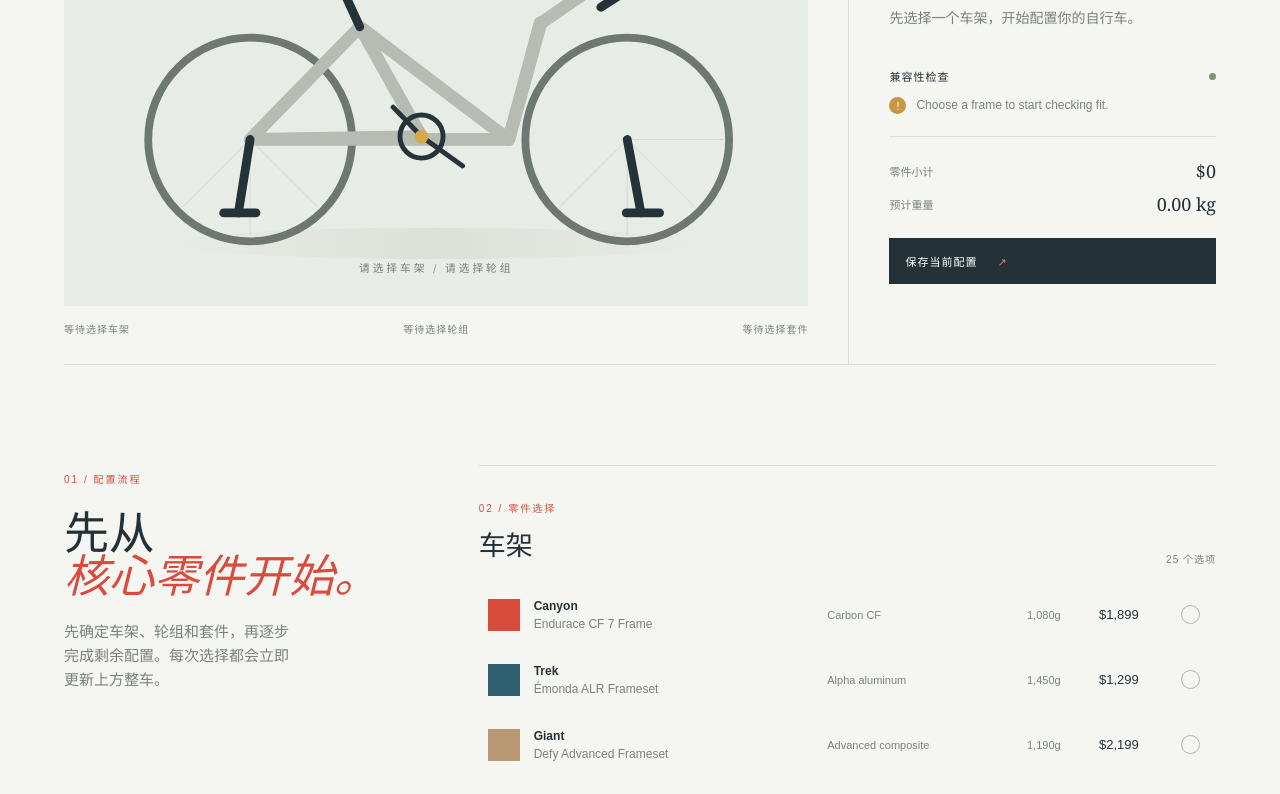
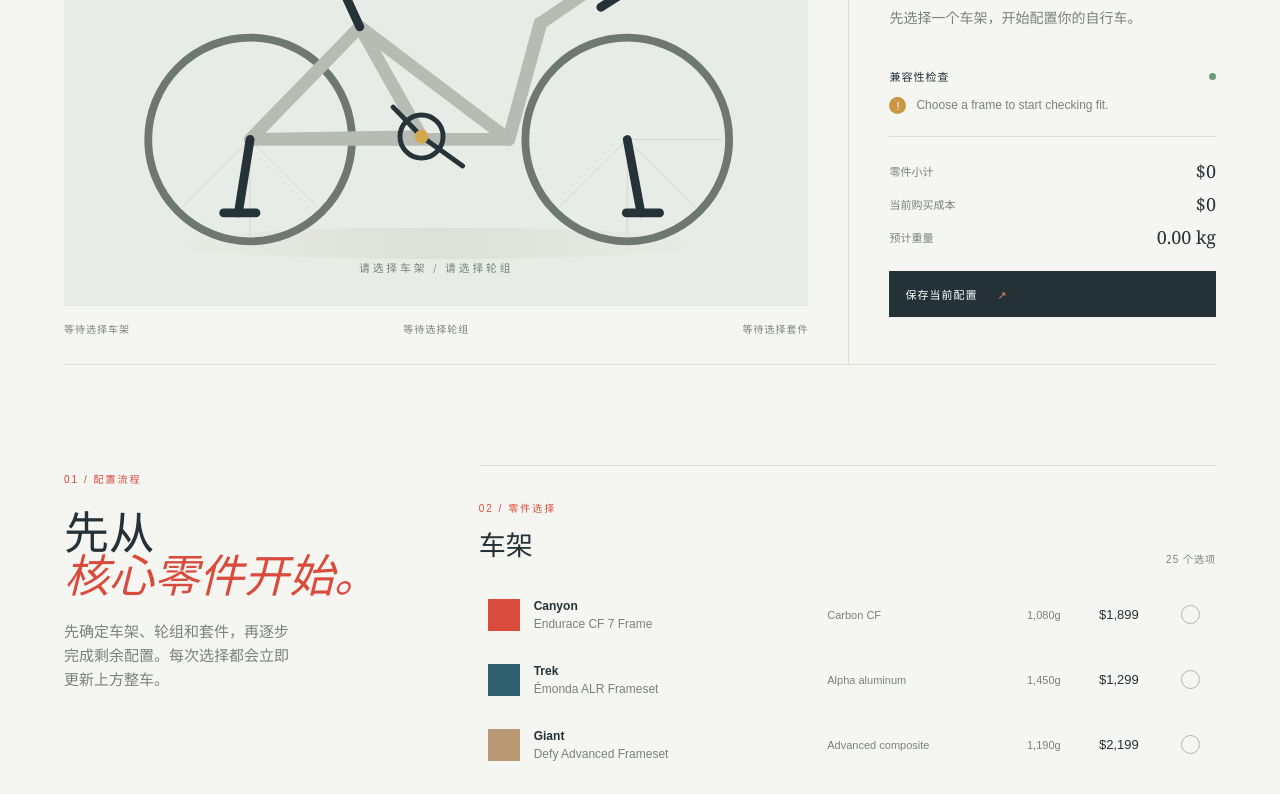
Before and after one commit to Evanwang0405/bikeshop, a Next.js app: page / in a window 1280 px wide. Shown: the part 2120-2914 px from the top of the page. Built offline with nearby package versions, Linux system fonts and the light colour scheme.

Commit message:
Add factory bike configuration workflow

```diff
--- a/src/app/page.tsx
+++ b/src/app/page.tsx
@@ -6,14 +6,14 @@ import { BikeRecommendations } from "@/components/BikeRecommendations";
 import { BrandDirectory } from "@/components/BrandDirectory";
 import { BuildSummary } from "@/components/BuildSummary";
 import { ProductSelector } from "@/components/ProductSelector";
-import { products } from "@/data/products";
+import { completeBikes, products } from "@/data/products";
 import { checkCompatibility } from "@/lib/compatibility";
 import { calculatePrice } from "@/lib/pricing";
 import { componentCategories, type BikeBuild, type ComponentCategory } from "@/types";
 import type { CompleteBike } from "@/types";
 
 const categories: ComponentCategory[] = [...componentCategories];
-const initialBuild: BikeBuild = { selections: {}, sizes: {} };
+const initialBuild: BikeBuild = { mode: "custom-build", selections: {}, sizes: {}, factorySelections: {} };
 
 export default function Home() {
   const [build, setBuild] = useState<BikeBuild>(() => {
@@ -30,18 +30,21 @@ export default function Home() {
   const tires = selected.find((item) => item?.category === "tires");
   const handlebar = selected.find((item) => item?.category === "handlebar");
   const saddle = selected.find((item) => item?.category === "saddle");
-  const summary = calculatePrice(selected);
+  const baseBike = build.baseBikeId ? completeBikes.find((bike) => bike.id === build.baseBikeId) : undefined;
+  const summary = calculatePrice(selected, baseBike?.price ?? 0, build.factorySelections);
   const results = checkCompatibility(frame, wheelset, groupset, selected);
   const choose = (category: ComponentCategory, id: string) => setBuild((current) => ({ ...current, selections: { ...current.selections, [category]: id } }));
   const chooseSize = (category: ComponentCategory, size: string) => setBuild((current) => ({ ...current, sizes: { ...current.sizes, [category]: size } }));
+  const restore = (category: ComponentCategory) => { const factoryId = build.factorySelections?.[category]; if (factoryId) choose(category, factoryId); };
+  const startFromBike = (bike: CompleteBike) => { const factorySelections = Object.fromEntries(Object.entries(bike.factoryBuild ?? {}).map(([category, reference]) => [category, reference.productId])) as Partial<Record<ComponentCategory, string>>; setRecommendedBike(bike); setBuild({ mode: "complete-bike", baseBikeId: bike.id, selections: factorySelections, sizes: {}, factorySelections }); window.setTimeout(() => document.getElementById("workshop")?.scrollIntoView({ behavior: "smooth" }), 0); };
   const save = () => { window.localStorage.setItem("bike-shop-build", JSON.stringify(build)); setSaved(true); window.setTimeout(() => setSaved(false), 1800); };
   return <main><header className="site-header"><a className="wordmark" href="#top">WORKSHOP<span>/</span></a><nav><a className="active" href="#frame">开始配置</a><a href="#complete-bikes">整车推荐</a><a href="#groupset">零件目录</a></nav><button className="header-action" onClick={save}>{saved ? "已保存" : "保存配置"}<span>↗</span></button></header>
     <div className="workshop-shell" id="top"><div className="intro"><div><span className="eyebrow">你的骑行 / 个性配置</span><h1>打造一辆<br /><em>值得骑的车。</em></h1></div><p>选择零件，细节交给我们帮你检查。</p></div>
-      <BikeRecommendations onSelect={(bike) => { setRecommendedBike(bike); document.getElementById("frame")?.scrollIntoView({ behavior: "smooth" }); }} />
+      <BikeRecommendations onSelect={startFromBike} />
       <BrandDirectory />
       {recommendedBike ? <div className="recommendation-picked"><span>推荐起点</span><strong>{recommendedBike.brand} {recommendedBike.model}</strong><span>${recommendedBike.price.toLocaleString()} · {(recommendedBike.weight / 1000).toFixed(2)} kg · {recommendedBike.groupset}</span></div> : null}
-      <div className="workshop-grid"><div className="visual-column"><BikeVisualizer frame={frame} wheelset={wheelset} groupset={groupset} tires={tires} handlebar={handlebar} saddle={saddle} /><div className="visual-caption"><span>{frame?.model ?? "等待选择车架"}</span><span>{wheelset?.model ?? "等待选择轮组"}</span><span>{groupset?.model ?? "等待选择套件"}</span></div></div><BuildSummary components={selected} results={results} subtotal={summary.partsSubtotal} weight={summary.totalWeight} onSave={save} /></div>
-      <div className="selection-area"><div className="selection-intro"><span className="eyebrow">01 / 配置流程</span><h2>先从<br /><em>核心零件开始。</em></h2><p>先确定车架、轮组和套件，再逐步完成剩余配置。每次选择都会立即更新上方整车。</p></div><div className="selectors">{categories.map((category) => <ProductSelector key={category} category={category} products={products.filter((product) => product.category === category)} selectedId={build.selections[category]} selectedSize={build.sizes?.[category]} onSelect={(id) => choose(category, id)} onSizeChange={(size) => chooseSize(category, size)} />)}</div></div>
+      <div className="workshop-grid" id="workshop"><div className="visual-column"><BikeVisualizer frame={frame} wheelset={wheelset} groupset={groupset} tires={tires} handlebar={handlebar} saddle={saddle} factoryImage={build.mode === "complete-bike" ? baseBike?.productImage?.url : undefined} /><div className="visual-caption"><span>{frame?.model ?? "等待选择车架"}</span><span>{wheelset?.model ?? "等待选择轮组"}</span><span>{groupset?.model ?? "等待选择套件"}</span></div></div><BuildSummary components={selected} results={results} factorySelections={build.factorySelections ?? {}} subtotal={summary.partsSubtotal} weight={summary.totalWeight} baseBikePrice={baseBike?.price ?? 0} modificationSpend={summary.modificationSpend} onSave={save} /></div>
+      <div className="selection-area"><div className="selection-intro"><span className="eyebrow">01 / 配置流程</span><h2>{build.mode === "complete-bike" ? <>从原厂配置，<br /><em>开始改装。</em></> : <>先从<br /><em>核心零件开始。</em></>}</h2><p>{build.mode === "complete-bike" ? `${baseBike?.brand} ${baseBike?.model} 原厂配置已载入。替换任意零件即可开始定制。` : "先确定车架、轮组和套件，再逐步完成剩余配置。每次选择都会立即更新上方整车。"}</p></div><div className="selectors">{categories.map((category) => <ProductSelector key={category} category={category} products={products.filter((product) => product.category === category)} selectedId={build.selections[category]} selectedSize={build.sizes?.[category]} factoryId={build.factorySelections[category]} onSelect={(id) => choose(category, id)} onSizeChange={(size) => chooseSize(category, size)} onRestore={() => restore(category)} />)}</div></div>
     </div><footer><span>WORKSHOP / 2026</span><span>为更远的路而造</span></footer>
   </main>;
 }
--- a/src/components/BikeVisualizer.tsx
+++ b/src/components/BikeVisualizer.tsx
@@ -2,12 +2,12 @@
 
 import type { Component } from "@/types";
 
-type BikeVisualizerProps = { frame?: Component; wheelset?: Component; groupset?: Component; tires?: Component; handlebar?: Component; saddle?: Component };
+type BikeVisualizerProps = { frame?: Component; wheelset?: Component; groupset?: Component; tires?: Component; handlebar?: Component; saddle?: Component; factoryImage?: string };
 
 const frameColors: Record<string, string> = { "frame-red": "#d94b3d", "frame-blue": "#2f6070", "frame-sand": "#b89973" };
 const wheelColors: Record<string, string> = { "wheels-carbon": "#1a252a", "wheels-deep": "#43545a", "wheels-shallow": "#78878a" };
 
-export function BikeVisualizer({ frame, wheelset, groupset, tires, handlebar, saddle }: BikeVisualizerProps) {
+export function BikeVisualizer({ frame, wheelset, groupset, tires, handlebar, saddle, factoryImage }: BikeVisualizerProps) {
   const frameColor = frame ? frameColors[frame.image] : "#b6bbb4";
   const wheelColor = wheelset ? wheelColors[wheelset.image] : "#6f7772";
   const electronic = groupset?.brand === "SRAM";
@@ -17,6 +17,7 @@ export function BikeVisualizer({ frame, wheelset, groupset, tires, handlebar, sa
 
   return (
     <div className="visualizer" aria-label="分层自行车预览">
+      {factoryImage ? <div className="factory-image" style={{ backgroundImage: `url(${factoryImage})` }} aria-label="原厂整车官方参考图" /> : null}
       <div className="visualizer-label">实时预览 <span>01 / 01</span></div>
       <svg viewBox="0 0 760 430" role="img" aria-label="Configured road bicycle">
         <defs>
--- a/src/components/BuildSummary.tsx
+++ b/src/components/BuildSummary.tsx
@@ -2,21 +2,21 @@
 
 import type { CompatibilityResult, Component } from "@/types";
 
-type BuildSummaryProps = { components: Component[]; results: CompatibilityResult[]; subtotal: number; weight: number; onSave: () => void };
+type BuildSummaryProps = { components: Component[]; results: CompatibilityResult[]; factorySelections: Partial<Record<Component["category"], string>>; subtotal: number; weight: number; baseBikePrice: number; modificationSpend: number; onSave: () => void };
 
 const icons = { compatible: "✓", warning: "!", incompatible: "×" };
 
-export function BuildSummary({ components, results, subtotal, weight, onSave }: BuildSummaryProps) {
+export function BuildSummary({ components, results, factorySelections, subtotal, weight, baseBikePrice, modificationSpend, onSave }: BuildSummaryProps) {
   const completed = components.length;
   return <aside className="summary-panel">
     <div className="summary-top"><span className="eyebrow">03 / 当前配置</span><span className="build-id">配置 001</span></div>
     <div className="progress-copy"><strong>整车配置</strong><span>已选 {completed} / 14</span></div>
     <div className="progress-track"><span style={{ width: `${Math.max(8, completed / 14 * 100)}%` }} /></div>
     <div className="summary-items">
-      {components.length ? components.map((component) => <div className="summary-item" key={component.id}><span>{component.category}</span><strong>{component.brand} {component.model}</strong><b>${component.price.toLocaleString()}</b></div>) : <p className="empty-summary">先选择一个车架，开始配置你的自行车。</p>}
+      {components.length ? components.map((component) => { const isModified = Boolean(factorySelections[component.category] && factorySelections[component.category] !== component.id); return <div className="summary-item" key={component.id}><span>{component.category}{isModified ? <small>已改装</small> : null}</span><strong>{component.brand} {component.model}</strong><b>${component.price.toLocaleString()}</b></div>; }) : <p className="empty-summary">先选择一个车架，开始配置你的自行车。</p>}
     </div>
     <div className="compatibility"><div className="summary-label"><span>兼容性检查</span><span className="status-dot" /></div>{results.map((result) => <div className={`compatibility-row ${result.status}`} key={result.rule}><span className="compat-icon">{icons[result.status]}</span><span>{result.message}</span></div>)}</div>
-    <div className="totals"><div><span>零件小计</span><strong>${subtotal.toLocaleString()}</strong></div><div><span>预计重量</span><strong>{(weight / 1000).toFixed(2)} kg</strong></div></div>
+    <div className="totals">{baseBikePrice ? <div><span>原厂整车价格</span><strong>${baseBikePrice.toLocaleString()}</strong></div> : null}<div><span>{baseBikePrice ? "新增改装花费" : "零件小计"}</span><strong>${(baseBikePrice ? modificationSpend : subtotal).toLocaleString()}</strong></div><div><span>当前购买成本</span><strong>${(baseBikePrice + (baseBikePrice ? modificationSpend : subtotal)).toLocaleString()}</strong></div><div><span>预计重量</span><strong>{(weight / 1000).toFixed(2)} kg</strong></div></div>
     <button className="save-button" onClick={onSave}>保存当前配置 <span>↗</span></button>
   </aside>;
 }
--- a/src/components/ProductSelector.tsx
+++ b/src/components/ProductSelector.tsx
@@ -2,9 +2,9 @@
 
 import type { Component, ComponentCategory } from "@/types";
 
-type ProductSelectorProps = { category: ComponentCategory; products: Component[]; selectedId?: string; selectedSize?: string; onSelect: (id: string) => void; onSizeChange: (size: string) => void };
+type ProductSelectorProps = { category: ComponentCategory; products: Component[]; selectedId?: string; selectedSize?: string; factoryId?: string; onSelect: (id: string) => void; onSizeChange: (size: string) => void; onRestore?: () => void };
 
-export function ProductSelector({ category, products, selectedId, selectedSize, onSelect, onSizeChange }: ProductSelectorProps) {
+export function ProductSelector({ category, products, selectedId, selectedSize, factoryId, onSelect, onSizeChange, onRestore }: ProductSelectorProps) {
   const categoryLabels: Record<ComponentCategory, string> = { frame: "车架", fork: "前叉", wheelset: "轮组", tires: "外胎", groupset: "套件", crankset: "牙盘", cassette: "飞轮", chain: "链条", brakes: "刹车系统", handlebar: "车把", stem: "把立", saddle: "坐垫", seatpost: "座管", pedals: "脚踏" };
   const title = categoryLabels[category];
   const selectedProduct = products.find((product) => product.id === selectedId);
@@ -12,6 +12,7 @@ export function ProductSelector({ category, products, selectedId, selectedSize,
     <section className="selector-section" id={category}>
       <div className="section-heading"><div><span className="eyebrow">02 / 零件选择</span><h2>{title}</h2></div><span className="section-count">{products.length} 个选项</span></div>
       {selectedProduct?.sizeOptions?.length ? <label className="size-control">尺寸 / 重量 <select value={selectedSize ?? selectedProduct.sizeOptions[0]} onChange={(event) => onSizeChange(event.target.value)}>{selectedProduct.sizeOptions.map((size) => <option key={size} value={size}>{size} · {(selectedProduct.weightBySize?.[size] ?? selectedProduct.weight).toLocaleString()}g</option>)}</select></label> : null}
+      {factoryId && selectedId !== factoryId ? <div className="factory-change"><span>原厂：{products.find((product) => product.id === factoryId)?.model ?? factoryId}</span><button type="button" onClick={onRestore}>恢复原厂配置</button></div> : null}
       <div className="product-list">
         {products.map((product) => {
           const isSelected = product.id === selectedId;
--- a/src/data/products.ts
+++ b/src/data/products.ts
@@ -33,7 +33,7 @@ const completeBikeSeed: CompleteBike[] = [
   { id: "trek-emonda-sl-6", brand: "Trek", model: "Émonda SL 6", price: 3299, weight: 8100, category: "climbing", groupset: "Shimano 105 Di2", description: "轻快灵活，专为一条又一条的爬坡路而生。" },
   { id: "specialized-tarmac-sl8", brand: "Specialized", model: "Tarmac SL8 Expert", price: 6500, weight: 7600, category: "climbing", groupset: "Shimano Ultegra Di2", description: "适合环赛级别骑行的全能竞赛车，爬坡响应出色。" },
   { id: "cervelo-r5", brand: "Cervélo", model: "R5 Ultegra Di2", price: 7200, weight: 7350, category: "climbing", groupset: "Shimano Ultegra Di2", description: "纯粹的爬坡车：低重量、灵敏操控，适合高山长途。" },
-  { id: "canyon-ultimate-cf-slx", brand: "Canyon", model: "Ultimate CF SLX 8", price: 5499, weight: 7600, category: "all-round", groupset: "SRAM Force AXS", description: "兼顾各种地形的均衡竞赛平台，速度与操控都很出色。" },
+  { id: "canyon-ultimate-cf-slx", brand: "Canyon", model: "Ultimate CF SLX 8 Di2", price: 5599, weight: 7600, category: "all-round", groupset: "Shimano Ultegra Di2", description: "兼顾各种地形的均衡竞赛平台，速度与操控都很出色。", family: "Ultimate", trim: "CF SLX 8 Di2", year: 2026, brandId: "canyon", dataQuality: "official", source: { manufacturer: "Canyon", productUrl: "https://www.canyon.com/en-us/road-bikes/race-bikes/ultimate/cf-slx/ultimate-cf-slx-8-di2/4372.html", region: "US", sourceCurrency: "USD", retrievedAt: "2026-09-12" }, productImage: { url: "https://dma.canyon.com/image/upload/w_991,c_fit/f_auto/q_auto/2025_Launch_Product_x_Web_World_Road_01_3600x1200_ALL_trlnd3", sourceUrl: "https://www.canyon.com/en-us/road-bikes/race-bikes/ultimate/", sourceType: "official", alt: "Canyon Ultimate 公路车官方参考图" }, factoryBuild: { frame: { productId: "canyon-endurace-cf-7" }, wheelset: { productId: "dt-swiss-er-1600" }, tires: { productId: "continental-gp5000-s-tr" }, groupset: { productId: "shimano-ultegra-r8100" }, brakes: { productId: "shimano-105-brakes" } } },
   { id: "colnago-v4rs", brand: "Colnago", model: "V4Rs", price: 12500, weight: 7000, category: "all-round", groupset: "Shimano Dura-Ace Di2", description: "受环赛竞赛启发的高性能碳纤维赛车。" },
   { id: "cervelo-s5", brand: "Cervélo", model: "S5", price: 9000, weight: 7900, category: "aero", groupset: "Shimano Ultegra Di2", description: "气动竞赛几何，适合在平路和侧风路段保持高速。" },
   { id: "colnago-y1rs", brand: "Colnago", model: "Y1Rs", price: 13500, weight: 7200, category: "aero", groupset: "Shimano Dura-Ace Di2", description: "面向环赛集团前方的气动竞赛车，专注高速效率。" },
--- a/src/lib/pricing.ts
+++ b/src/lib/pricing.ts
@@ -3,14 +3,18 @@ import type { Component } from "@/types/bike";
 export type PriceSummary = {
   partsSubtotal: number;
   totalWeight: number;
+  baseBikePrice: number;
+  modificationSpend: number;
 };
 
-export function calculatePrice(components: Component[]): PriceSummary {
-  return components.reduce(
+export function calculatePrice(components: Component[], baseBikePrice = 0, factorySelections: Partial<Record<Component["category"], string>> = {}): PriceSummary {
+  const totals = components.reduce(
     (summary, component) => ({
       partsSubtotal: summary.partsSubtotal + component.price,
       totalWeight: summary.totalWeight + component.weight,
     }),
     { partsSubtotal: 0, totalWeight: 0 },
   );
+  const modificationSpend = components.reduce((total, component) => total + (factorySelections[component.category] === component.id ? 0 : component.price), 0);
+  return { ...totals, baseBikePrice, modificationSpend };
 }
--- a/src/types/bike.ts
+++ b/src/types/bike.ts
@@ -16,6 +16,36 @@ export const componentCategories = [
 ] as const;
 
 export type ComponentCategory = (typeof componentCategories)[number];
+
+export type BuildMode = "complete-bike" | "custom-build";
+
+export type Money = {
+  amount: number;
+  currency: "USD" | "CNY";
+  region?: string;
+};
+
+export type ProductImage = {
+  url: string;
+  sourceUrl: string;
+  sourceType: "official" | "fallback";
+  alt: string;
+};
+
+export type ProductSource = {
+  manufacturer: string;
+  productUrl: string;
+  region?: string;
+  sourceCurrency?: string;
+  retrievedAt: string;
+};
+
+export type ComponentReference = {
+  productId: string;
+  label?: string;
+};
+
+export type FactoryBuild = Partial<Record<ComponentCategory, ComponentReference>>;
 
 export type CompatibilityAttributes = {
   wheelSize?: string;
@@ -44,11 +74,17 @@ export type Component = {
   description: string;
   specifications: Record<string, string>;
   compatibility: CompatibilityAttributes;
+  dataQuality?: "official" | "verified" | "demo";
+  source?: ProductSource;
+  productImage?: ProductImage;
 };
 
 export type BikeBuild = {
+  mode: BuildMode;
+  baseBikeId?: string;
   selections: Partial<Record<ComponentCategory, string>>;
   sizes: Partial<Record<ComponentCategory, string>>;
+  factorySelections: Partial<Record<ComponentCategory, string>>;
 };
 
 export type CompleteBike = {
@@ -66,6 +102,15 @@ export type CompleteBike = {
   ridingStyle?: string[];
   tags?: string[];
   officialUrl?: string;
+  year?: number;
+  brandId?: string;
+  family?: string;
+  trim?: string;
+  msrp?: Money;
+  productImage?: ProductImage;
+  source?: ProductSource;
+  dataQuality?: "official" | "verified" | "demo";
+  factoryBuild?: FactoryBuild;
 };
 
 export type BrandDirectoryItem = {
```
Also changed, not shown: src/app/globals.css.
